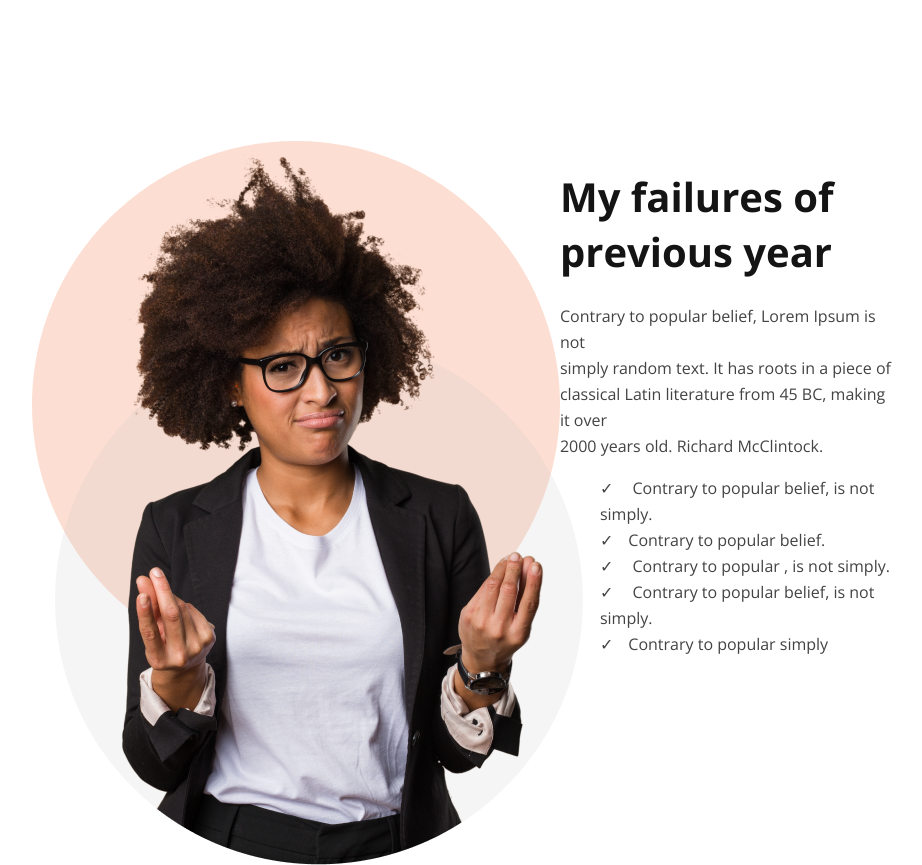
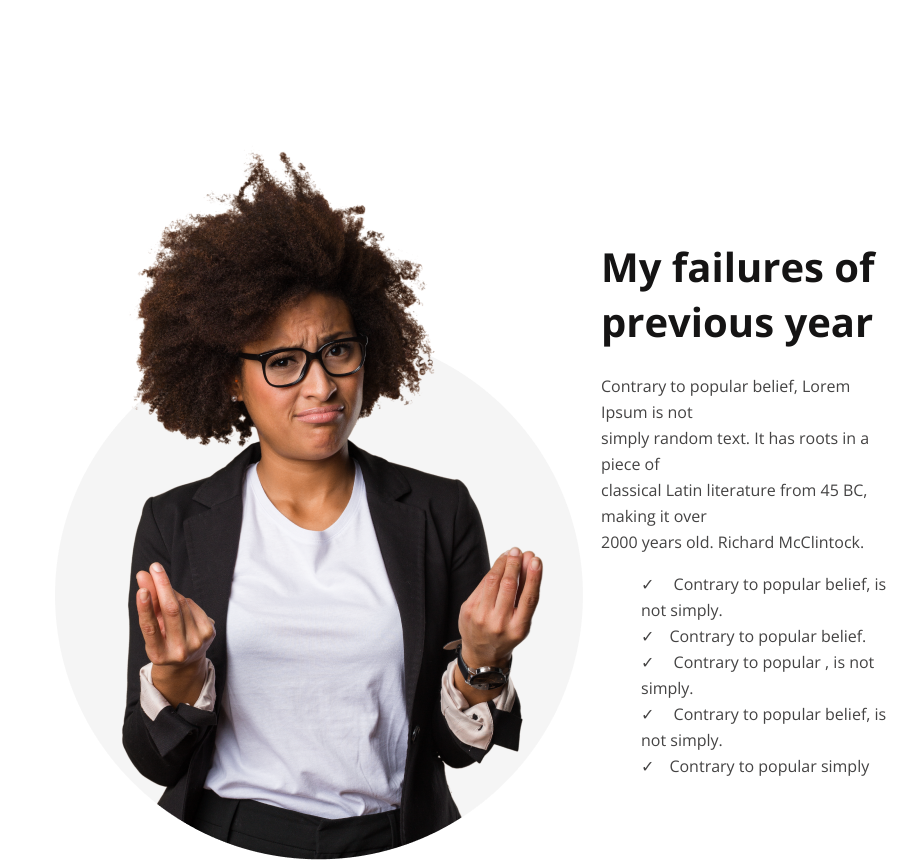
Before and after one commit to pujadasprema23/practice-task-one, a plain HTML site: page index.html in a window 1280 px wide. Shown: the part 880-1745 px from the top of the page, without its empty margins (176-1098 px from the left). Drawn offline with nearby package versions, Linux system fonts and the light colour scheme.

Commit message:
removed background

```diff
--- a/newyearnewme.css
+++ b/newyearnewme.css
@@ -94,16 +94,6 @@ font-weight: 400;
 line-height: 26px;
 }
 
-.logo-container{
-   border-radius: 527.929px;
-background: rgba(241, 91, 34, 0.20);
-width: 527.929px;
-height: 527.929px;
-}
-
-.logo{
-
-}
 
 ul{
     margin-top: 16px;
```
